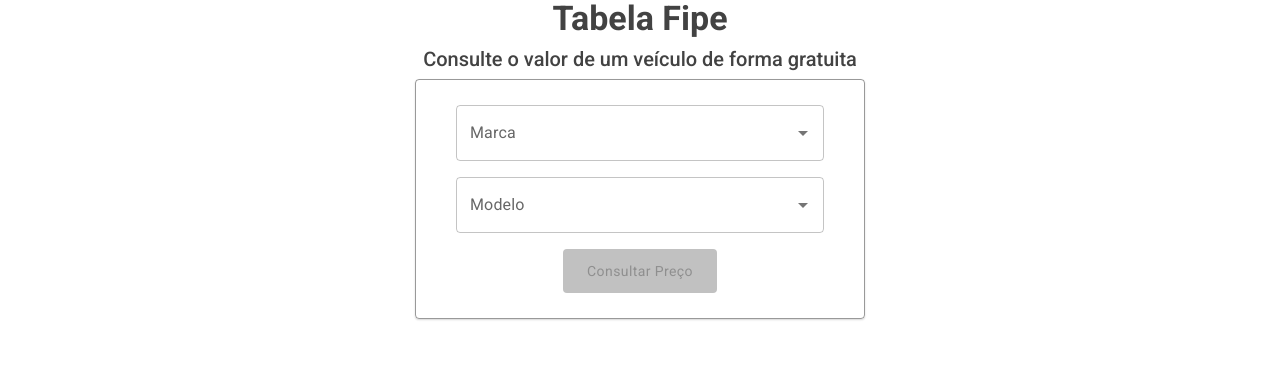
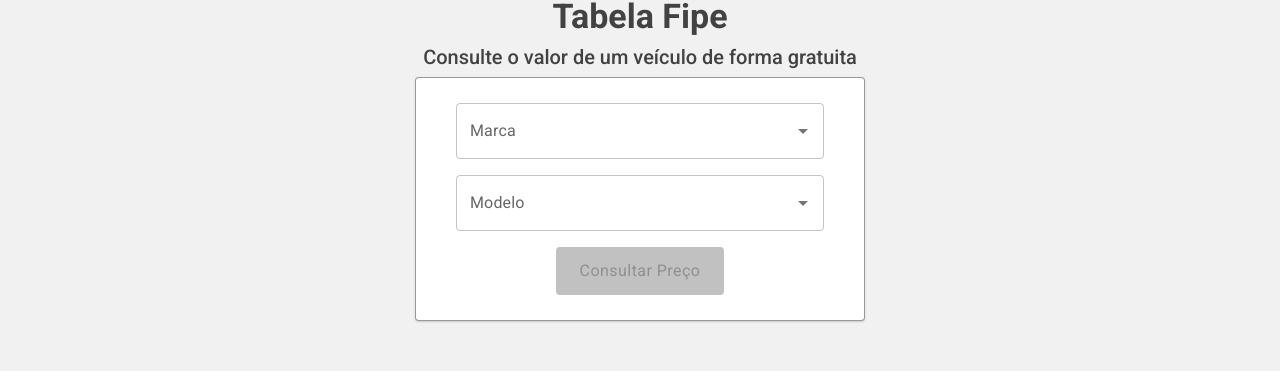
Before and after one commit to Ru4nPimentel/mobiauto, a Next.js app: page /busca in a window 1280 px wide. Shown: the part 236-607 px from the top of the page. Built offline with nearby package versions, Linux system fonts and the light colour scheme; no server answers.

Commit message:
change: styles

```diff
--- a/src/app/busca/page.tsx
+++ b/src/app/busca/page.tsx
@@ -4,7 +4,7 @@
 
 const Busca = () => {
   return (
-    <MainContainer>
+    <MainContainer className="grayLightBg">
       <CarSearch />
     </MainContainer>
   );
--- a/src/components/molecules/FormCarSearch/styles.ts
+++ b/src/components/molecules/FormCarSearch/styles.ts
@@ -16,12 +16,14 @@
   margin-top: 8px;
   margin-left:8px;
   margin-right:8px;
+  background-color: #fff;
 `;
 
 
 export const BtnTeste= styled(Button)`
   background-color: #7d35ce;
   color: #fff;
+  font-size: 16px;
   margin-top: 16px;
   padding: 10px 24px;
   text-transform: none;
--- a/src/styles/global.css
+++ b/src/styles/global.css
@@ -51,6 +51,9 @@
 .grayBg{
   background-color: rgb(66, 66, 66);
 }
+.grayLightBg{
+  background-color: #f1f1f1;
+}
 
 .link{
   color: #fff;
```
